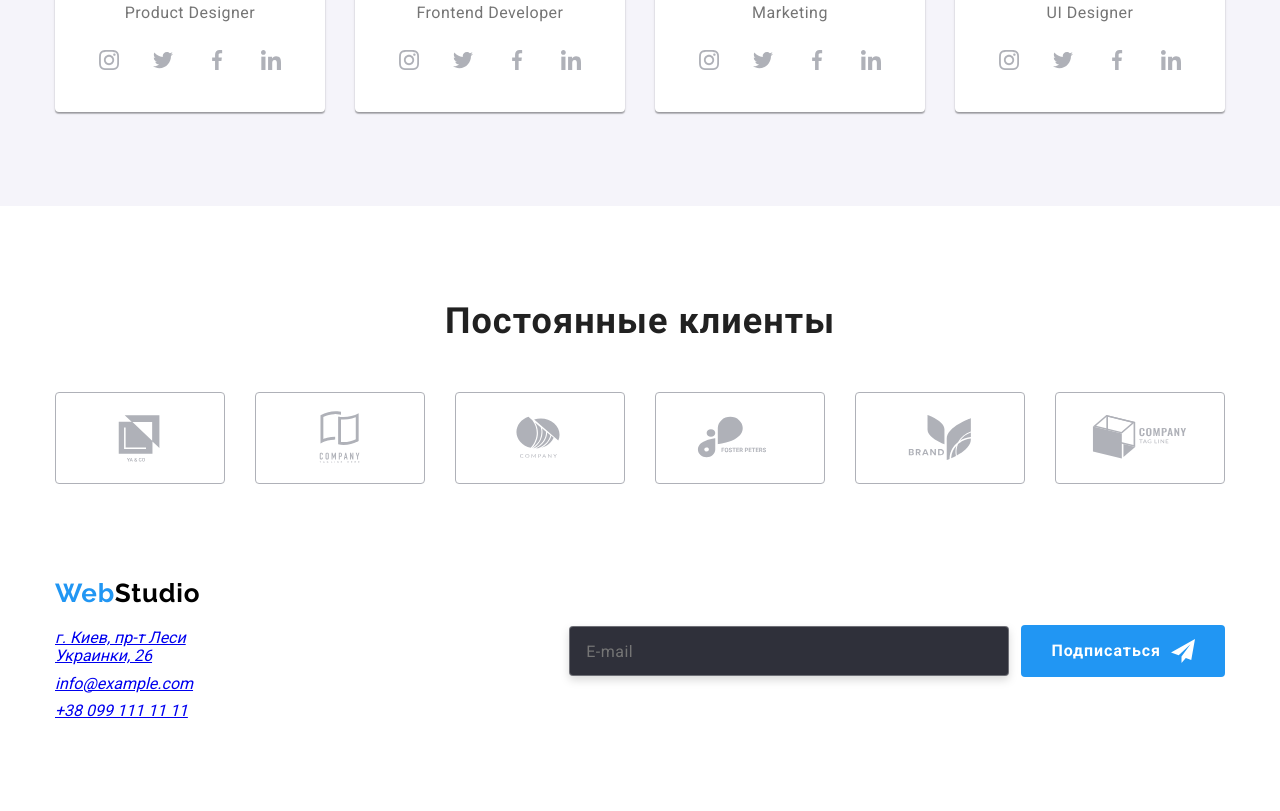
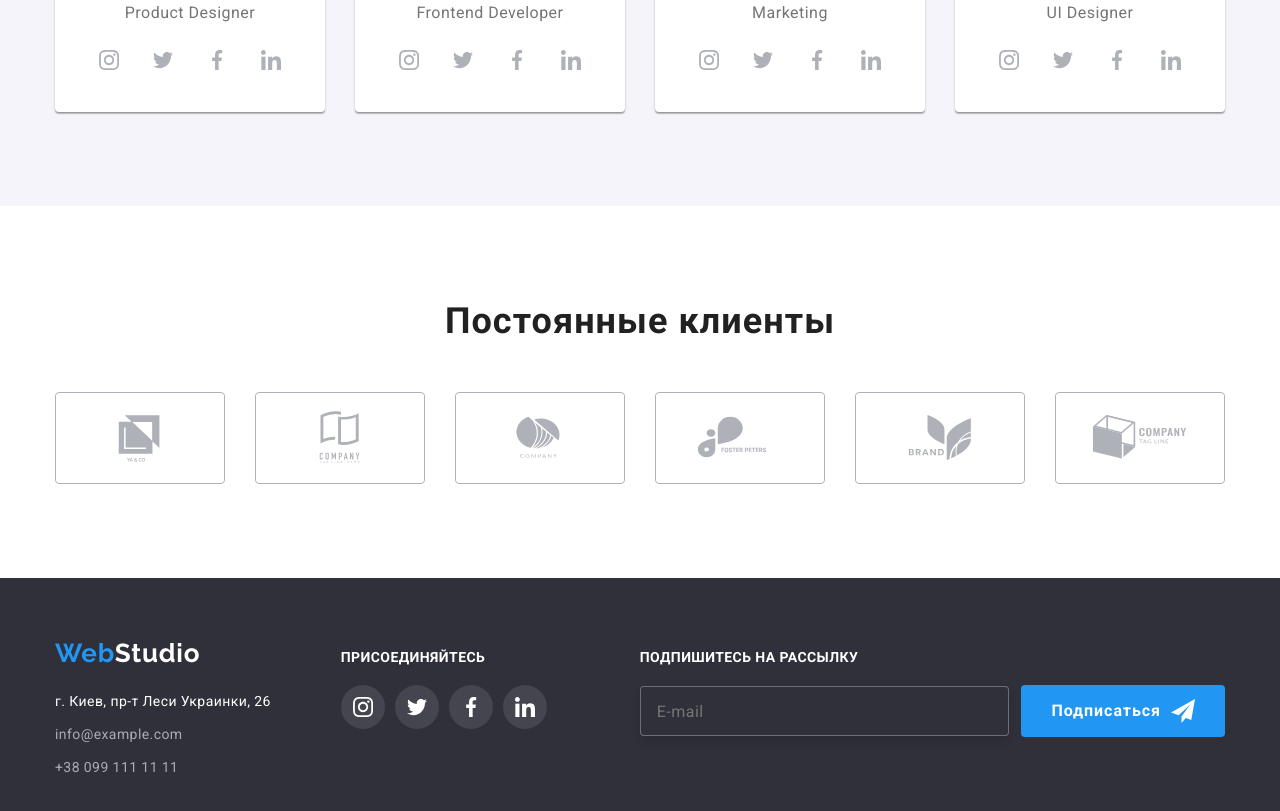
Before and after one commit to Kretsul-Vitaliy/goit-markup-hw-07, a plain HTML site: page index.html in a window 1280 px wide. Shown: the part 2099-2910 px from the top of the page. Before the commit the page ends 2820 px from the top, so only its background shows below. Drawn offline with nearby package versions, Linux system fonts and the light colour scheme.

Commit message:
add scss footer

```diff
--- a/sass/main.scss
+++ b/sass/main.scss
@@ -9,5 +9,6 @@
 //Layout
 @import './layout/header';
 @import './layout/hero';
+@import './layout/footer';
 
 //Components
```
Also changed, not shown: css/main.css, css/main.min.css, 2 other files.
